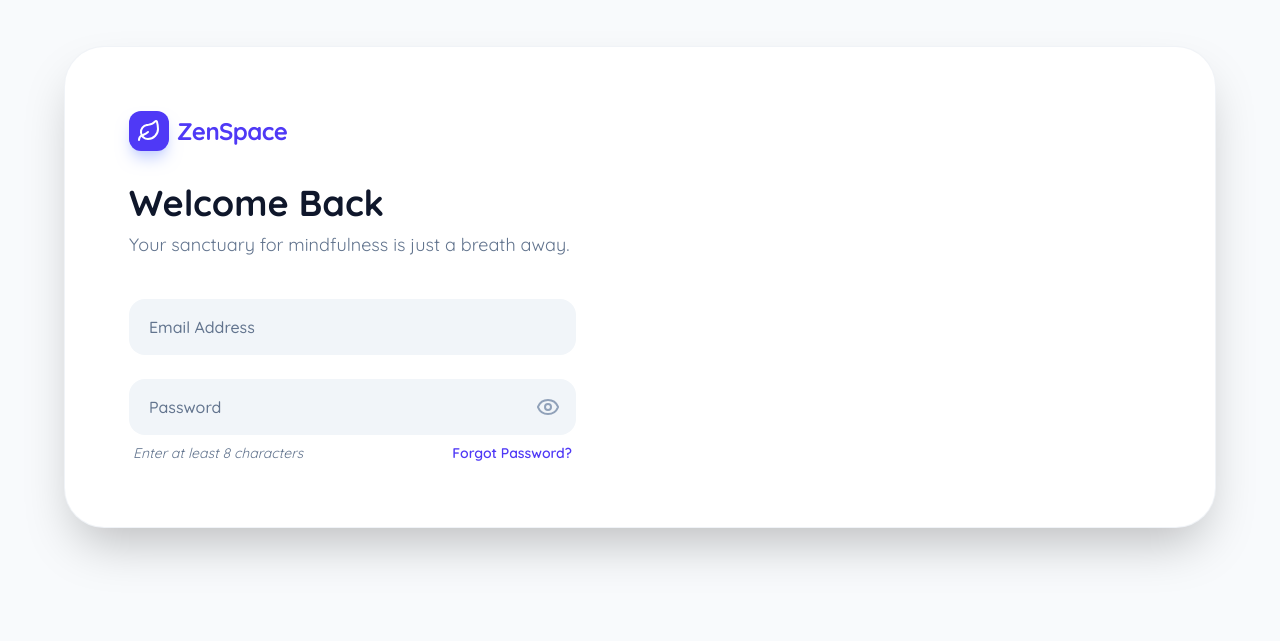
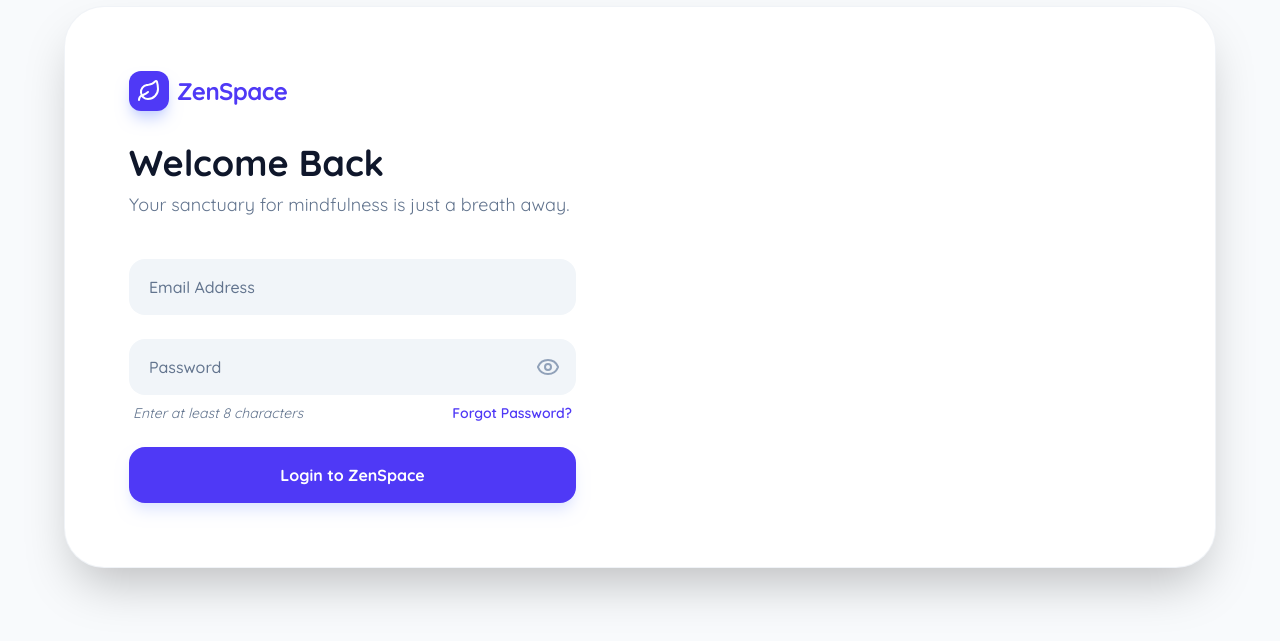
Before and after one commit to arturolguillen/devarturo-7-login-page, a Next.js app: page / in a window 1280 px wide. Shown: the part 113-754 px from the top of the page. Built offline with nearby package versions, Linux system fonts and the light colour scheme.

Commit message:
Add LoginButton component and integrate it into LoginForm

```diff
--- a/src/app/page.tsx
+++ b/src/app/page.tsx
@@ -1,5 +1,6 @@
 import EmailInput from "@/components/EmailInput";
 import LeftColumn from "@/components/LeftColumn";
+import LoginButton from "@/components/LoginButton";
 import LoginForm from "@/components/LoginForm";
 import Logo from "@/components/Logo";
 import MainContent from "@/components/MainContent";
@@ -17,6 +18,7 @@ export default function Home() {
                 <LoginForm>
                     <EmailInput />
                     <PasswordInput />
+                    <LoginButton />
                 </LoginForm>
             </LeftColumn>
         </MainWrapper>
--- /dev/null
+++ b/src/components/LoginButton.tsx
@@ -0,0 +1,10 @@
+export default function LoginButton() {
+    return (
+        <button
+            type="submit"
+            className="w-full py-4 bg-indigo-600 hover:bg-indigo-700 text-white font-bold rounded-2xl shadow-lg shadow-indigo-100 transition-all active:scale-[0.98] cursor-pointer"
+        >
+            {'Login to ZenSpace'}
+        </button>
+    );
+}
```
